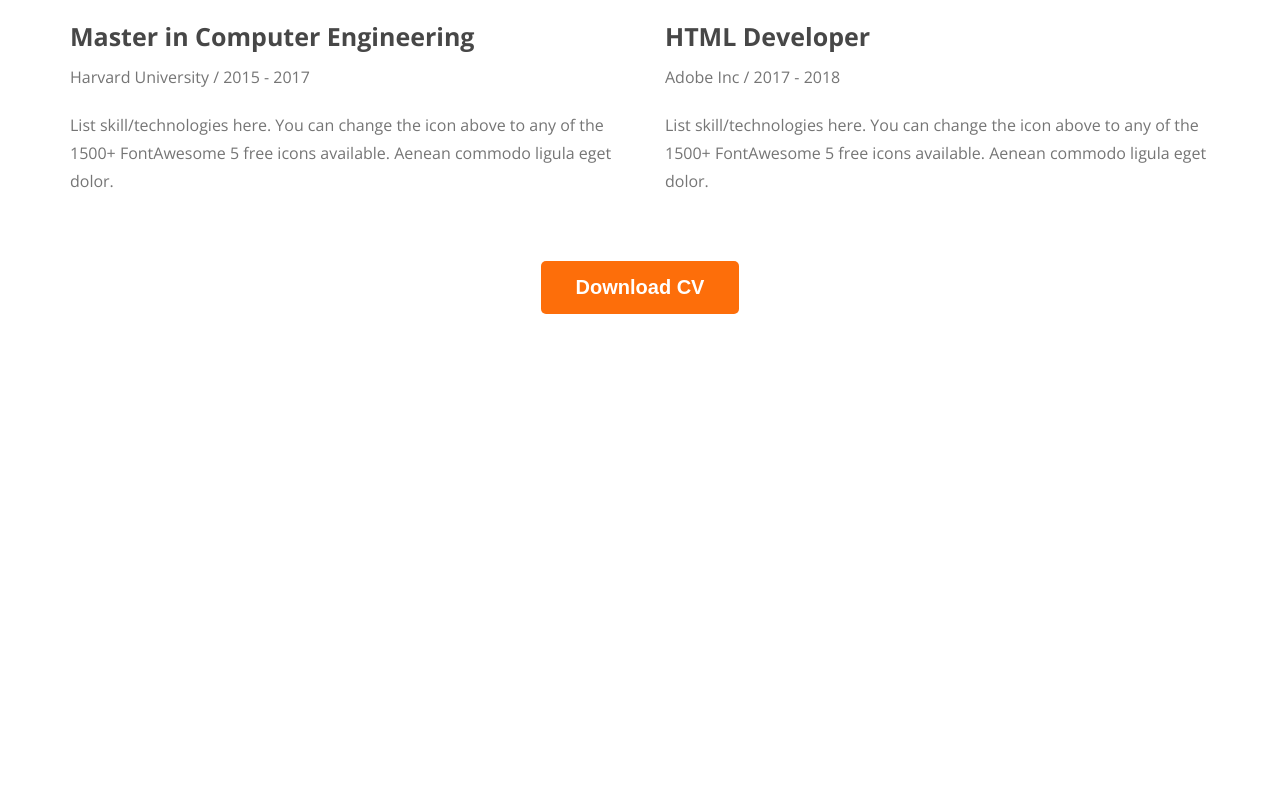
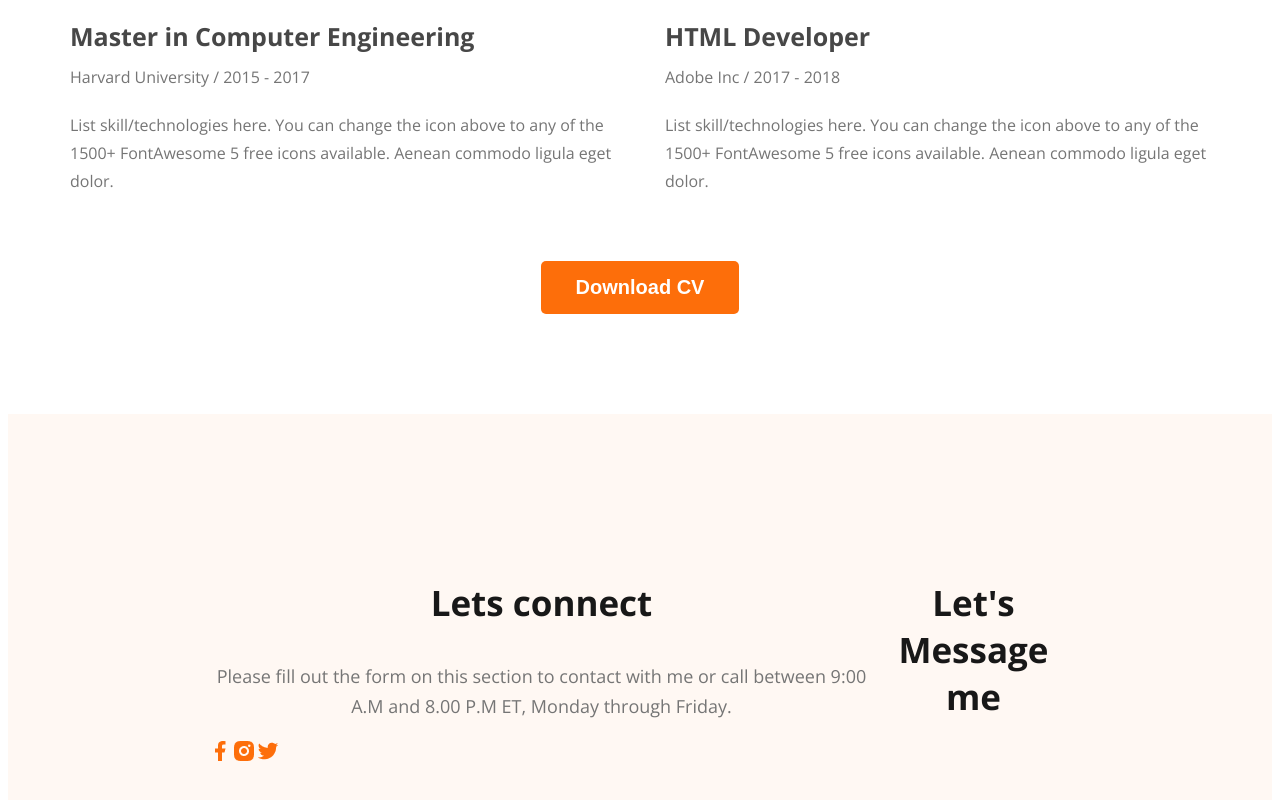
Before and after one commit to Mehedy-Tanvir/webdeveloper_portfolio, a plain HTML site: page index.html in a window 1280 px wide. Shown: the part 2890-3690 px from the top of the page. Before the commit the page ends 3212 px from the top, so only its background shows below. Drawn offline with nearby package versions, Linux system fonts and the light colour scheme.

Commit message:
footer added

```diff
--- a/index.html
+++ b/index.html
@@ -192,6 +192,22 @@
         <button class="btn-primary">Download CV</button>
       </div>
     </main>
-    <footer></footer>
+    <footer>
+      <div class="footer-column">
+        <h3 class="section-title">Lets connect</h3>
+        <p class="section-description">
+          Please fill out the form on this section to contact with me or call
+          between 9:00 A.M and 8.00 P.M ET, Monday through Friday.
+        </p>
+        <div class="social-links">
+          <a href=""><img src="images/icons/facebook.png" alt="" /></a
+          ><a href=""><img src="images/icons/insta.png" alt="" /></a
+          ><a href=""><img src="images/icons/twitter.png" alt="" /></a>
+        </div>
+      </div>
+      <div class="footer-column">
+        <h3 class="section-title">Let's Message me</h3>
+      </div>
+    </footer>
   </body>
 </html>
--- a/styles/portfolio.css
+++ b/styles/portfolio.css
@@ -170,3 +170,10 @@ main section {
   text-align: center;
   margin-top: 50px;
 }
+/* footer display */
+footer {
+  display: flex;
+  background-color: #fff8f3;
+  padding: 130px 200px;
+  margin-top: 100px;
+}
```
